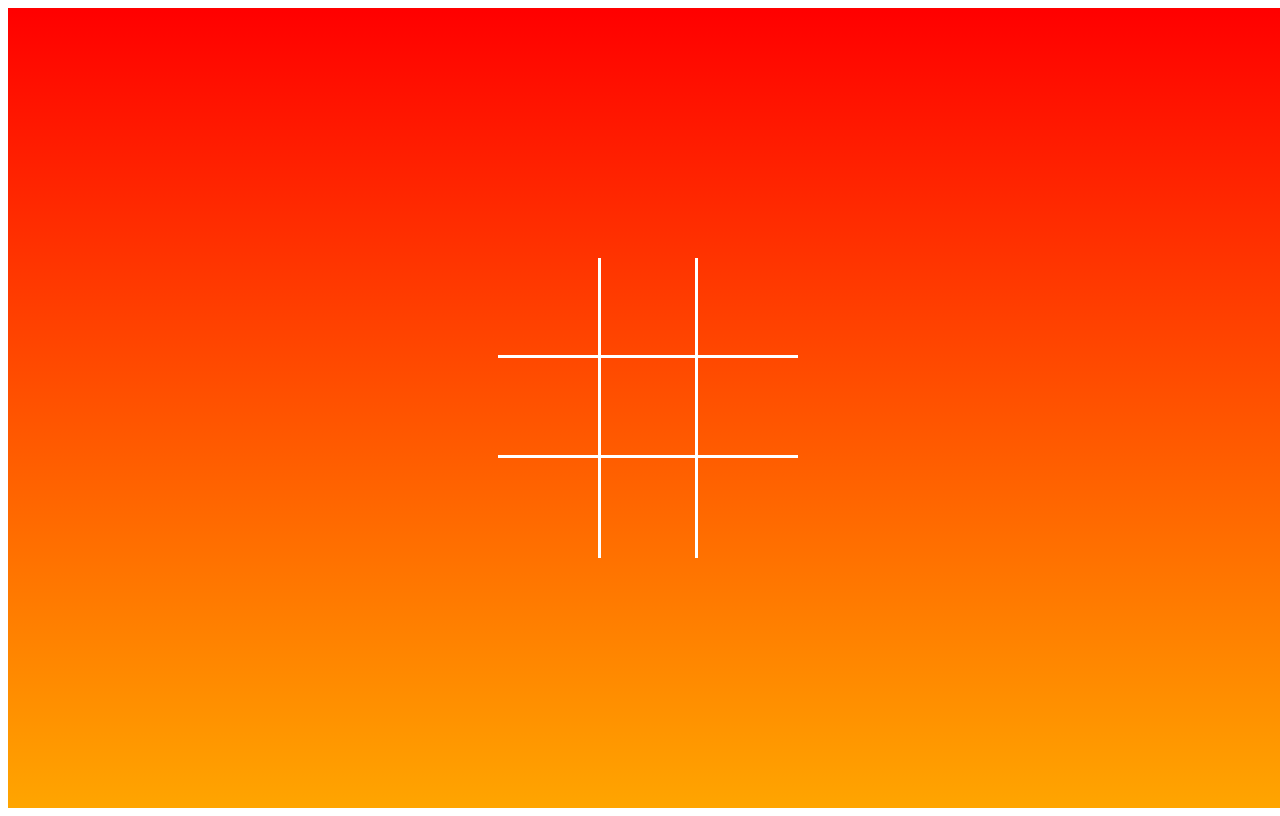
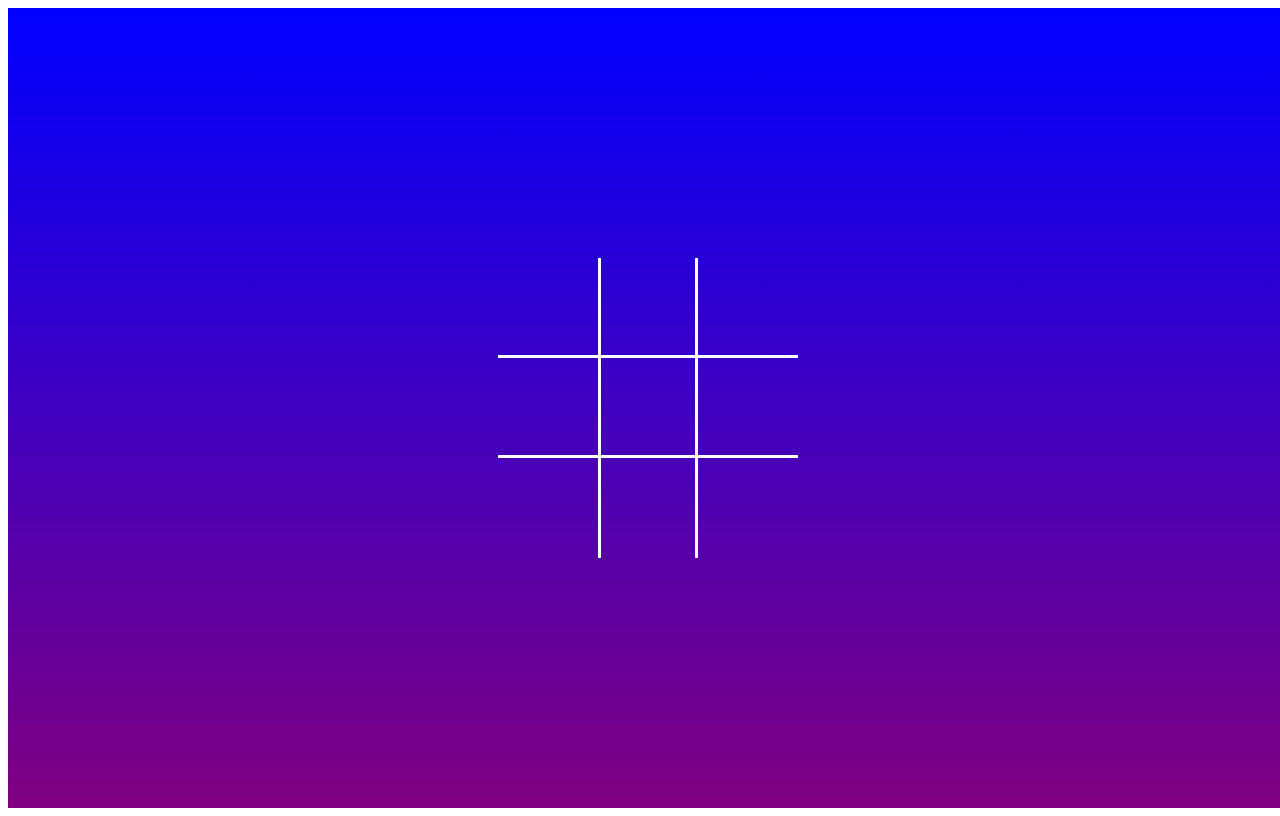
Before and after one commit to vinicius-batista/jogodavelha, a Vue app: page / in a window 1280 px wide. Built offline with nearby package versions, Linux system fonts and the light colour scheme.

Commit message:
add class

```diff
--- a/package.json
+++ b/package.json
@@ -8,6 +8,8 @@
     "lint": "vue-cli-service lint"
   },
   "dependencies": {
+    "@vue/babel-preset-app": "4.1.1",
+    "@vue/cli-plugin-babel": "4.1.1",
     "core-js": "^3.4.3",
     "gsap": "^3.0.1",
     "lodash": "^4.17.15",
--- a/src/App.vue
+++ b/src/App.vue
@@ -1,5 +1,5 @@
 <template>
-  <div class="app">
+  <div :class="{ app: true, 'bg-red': myTurn, 'bg-blue': !myTurn }">
     <div class="butter-cheese-eggs" v-show="true">
       <div v-for="(block, index) in grid" @click="select(index)" :key="index">
         <block :figure.sync="block.figure" />
@@ -118,7 +118,15 @@
   position: relative;
   width: 100vw;
   height: 100vh;
+
+}
+
+.bg-red {
   background-image: linear-gradient(red, orange);
+}
+
+.bg-blue {
+  background-image: linear-gradient(blue, purple);
 }
 
 .butter-cheese-eggs {
```
